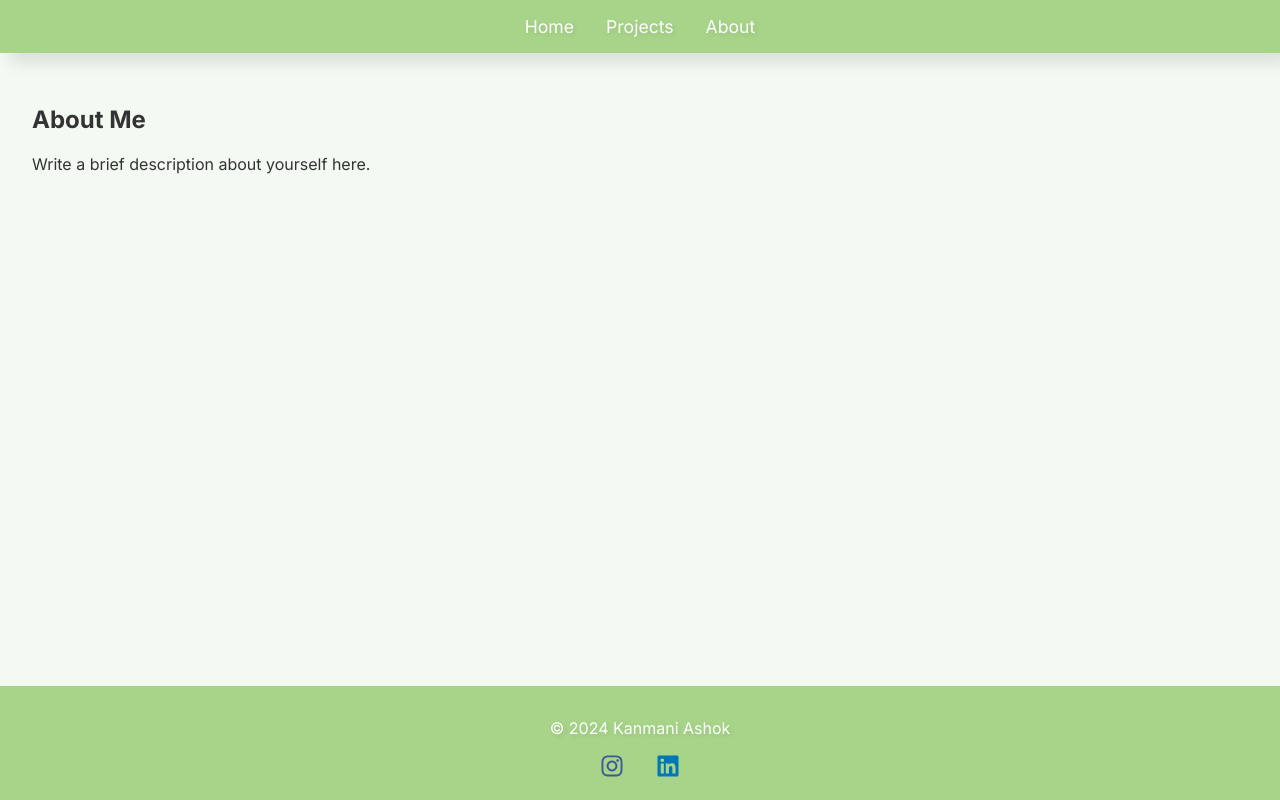
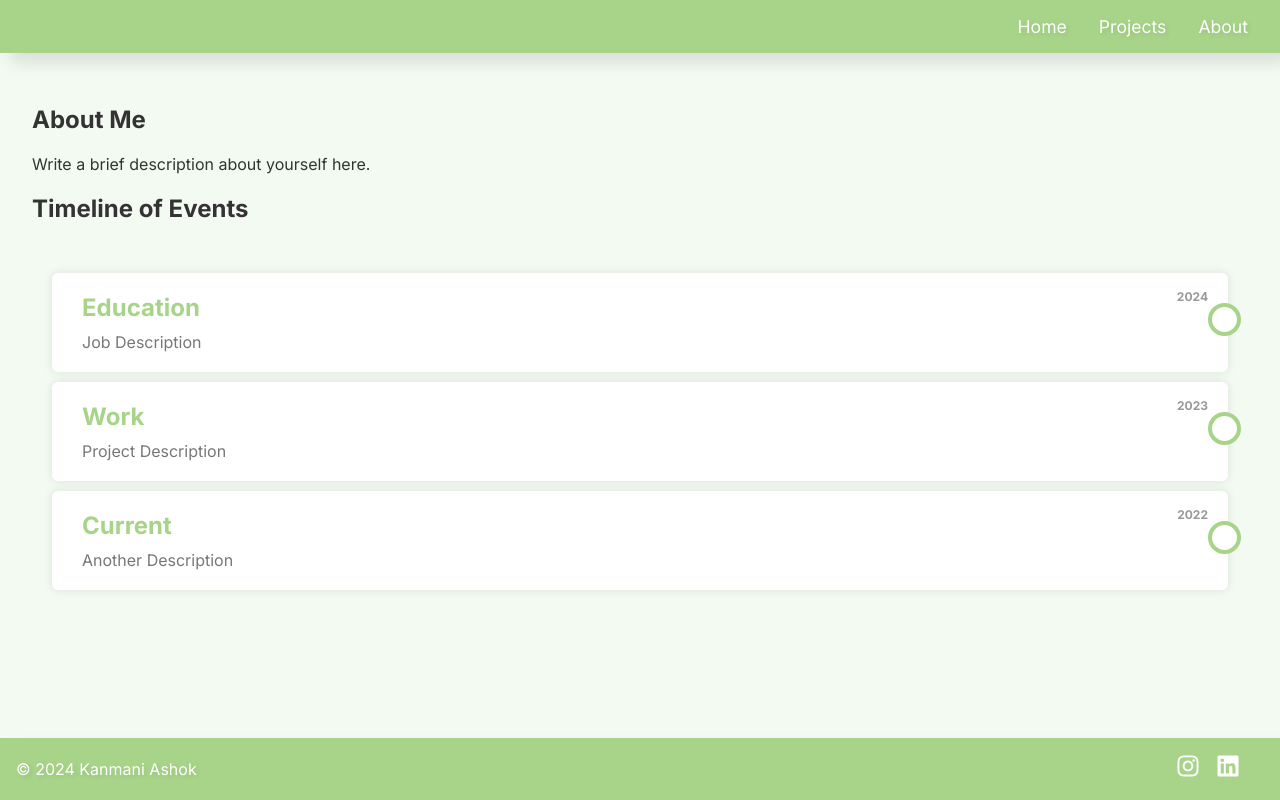
Before and after one commit to KanmaniAshok-QA/KanmaniAshok, a React (Create React App) app: page /#/about in a window 1280 px wide. Built offline with nearby package versions, Linux system fonts and the light colour scheme.

Commit message:
changes made recently

```diff
--- a/package.json
+++ b/package.json
@@ -7,12 +7,14 @@
     "@testing-library/jest-dom": "^5.17.0",
     "@testing-library/react": "^13.4.0",
     "@testing-library/user-event": "^13.5.0",
+    "framer-motion": "^11.2.13",
     "lucide-react": "^0.400.0",
     "react": "^18.3.1",
     "react-dom": "^18.3.1",
     "react-icons": "^5.2.1",
     "react-router-dom": "^6.24.0",
     "react-scripts": "5.0.1",
+    "react-typed": "^2.0.12",
     "styled-components": "^6.1.11",
     "web-vitals": "^2.1.4"
   },
--- a/public/index.html
+++ b/public/index.html
@@ -2,7 +2,7 @@
 <html lang="en">
   <head>
     <meta charset="utf-8" />
-    <link rel="icon" href="%PUBLIC_URL%/favicon.ico" />
+    <link rel="icon" href="%PUBLIC_URL%/fav.png" type = "image/png"/>
     <link href="https://fonts.googleapis.com/css2?family=Inter:wght@400;500;700&display=swap" rel="stylesheet">
     <meta name="viewport" content="width=device-width, initial-scale=1" />
     <meta name="theme-color" content="#000000" />
@@ -25,7 +25,7 @@
       work correctly both with client-side routing and a non-root public URL.
       Learn how to configure a non-root public URL by running `npm run build`.
     -->
-    <title>React App</title>
+    <title>My Portfolio</title>
   </head>
   <body>
     <noscript>You need to enable JavaScript to run this app.</noscript>
--- a/src/App.js
+++ b/src/App.js
@@ -17,11 +17,15 @@ const Header = styled.header`
   box-shadow: 10px 10px 15px rgba(0, 0, 0, 0.1);
   text-shadow: 2px 2px 5px rgba(0, 0, 0, 0.1);
   padding: 1rem;
+  display: flex;
+  justify-content: space-between;
+  align-items: center; /* Center items vertically */
 `;
 
 const Nav = styled.nav`
   display: flex;
-  justify-content: center;
+  justify-content: flex-end; /* Align items to the right */
+  flex: 1;
 
   @media (max-width: 768px) {
     flex-direction: column;
@@ -53,17 +57,19 @@ const Footer = styled.footer`
   text-align: center;
   padding: 1rem;
   margin-top: auto;
+  display: flex;
+  justify-content: space-between;
+  align-items: center; /* Center items vertically */
 `;
 
 const SocialLinks = styled.div`
   display: flex;
-justify-content: center;
-margin-top: 1rem;
+  margin-right: 1rem;
 `;
 
 const SocialLink = styled.a`
   color: white;
-margin: 0 1rem;
+  margin: 0 0.5rem;
   font-size: 1.5rem;
   color: ${({ color }) => color};
 
@@ -71,6 +77,7 @@ color: ${({ color }) => color};
     color: #ccc;
   }
 `;
+
 
 const HamburgerButton = styled.button`
   display: none;
@@ -82,20 +89,15 @@ const HamburgerButton = styled.button`
 
   @media (max-width: 768px) {
     display: block;
-    position: absolute;
-    top: 1rem;
-    right: 1rem;
   }
 `;
 
 function App() {
-
   const [isMenuOpen, setIsMenuOpen] = useState(false);
 
   const toggleMenu = () => {
     setIsMenuOpen(!isMenuOpen);
   };
-
 
   return (
     <Router>
@@ -116,12 +118,12 @@ return (
           </Routes>
         </MainContent>
         <Footer>
-          <p>&copy; 2024 Kanmani Ashok</p>
+          <div>&copy; 2024 Kanmani Ashok</div>
           <SocialLinks>
-            <SocialLink href="https://www.instagram.com/kanmaniashok/" target="_blank" rel="noopener noreferrer" color="#3b5998">
+            <SocialLink href="https://www.instagram.com/kanmaniashok/" target="_blank" rel="noopener noreferrer">
               <FaInstagram />
             </SocialLink>
-            <SocialLink href="https://www.linkedin.com/in/kanmaniashok/" target="_blank" rel="noopener noreferrer" color="#0077b5">
+            <SocialLink href="https://www.linkedin.com/in/kanmaniashok/" target="_blank" rel="noopener noreferrer">
               <FaLinkedin />
             </SocialLink>
           </SocialLinks>
--- a/src/components/About.js
+++ b/src/components/About.js
@@ -1,15 +1,25 @@
 import React from 'react';
 import styled from 'styled-components';
+import Timeline from './Timeline';
 
 const AboutContainer = styled.div`
   padding: 2rem;
 `;
+
+const events = [
+  { date: '2024', title: 'Education', description: 'Job Description' },
+  { date: '2023', title: 'Work', description: 'Project Description' },
+  { date: '2022', title: 'Current', description: 'Another Description' },
+  // Add more events here...
+];
 
 function About() {
   return (
     <AboutContainer>
       <h2>About Me</h2>
       <p>Write a brief description about yourself here.</p>
+      <h2>Timeline of Events</h2>
+      <Timeline events={events} />
     </AboutContainer>
   );
 }
--- /dev/null
+++ b/src/components/HeroSection.js
@@ -0,0 +1,67 @@
+// components/HeroSection.js
+
+import React from 'react';
+import styled from 'styled-components';
+import { motion } from 'framer-motion';
+
+const HeroContainer = styled.div`
+  text-align: center;
+  padding: 2rem;
+  background-color: #FFFFFF;
+
+  @media (max-width: 768px) {
+    padding: 1rem;
+  }
+`;
+
+const Title = styled(motion.h1)`
+  font-weight: 300;
+  color: #2c3e50;
+  margin-bottom: 1rem;
+  font-size: 2.5rem;
+
+  @media (max-width: 768px) {
+    font-size: 2rem;
+  }
+`;
+
+const Subtitle = styled(motion.p)`
+  font-weight: 300;
+  color: #34495e;
+  margin-bottom: 2rem;
+  font-size: 1.2rem;
+
+  @media (max-width: 768px) {
+    font-size: 1rem;
+  }
+`;
+
+const HeroSection = () => {
+  return (
+    <HeroContainer>
+      <Title
+        initial={{ opacity: 0, y: -50 }}
+        animate={{ opacity: 1, y: 0 }}
+        transition={{ duration: 1 }}
+      >
+        Kanmani Ashok
+      </Title>
+      <Subtitle
+        initial={{ opacity: 0, y: 50 }}
+        animate={{ opacity: 1, y: 0 }}
+        transition={{ duration: 1 }}
+      >
+        QA Engineer
+      </Subtitle>
+      <Subtitle
+        initial={{ opacity: 0, y: 50 }}
+        animate={{ opacity: 1, y: 0 }}
+        transition={{ duration: 1 }}
+      >
+        With 8 years of experience, I specialise in assuring software quality through functional, performance testing and automation.
+      </Subtitle>
+    </HeroContainer>
+  );
+};
+
+export default HeroSection;
--- a/src/components/Home.js
+++ b/src/components/Home.js
@@ -1,6 +1,11 @@
+// Home.js
+
 import React from 'react';
 import styled from 'styled-components';
 import { Download } from 'lucide-react';
+import HeroSection from './HeroSection';
+
+
 
 const HomeContainer = styled.div`
   text-align: center;
@@ -10,28 +15,6 @@ const HomeContainer = styled.div`
 
   @media (max-width: 768px) {
     padding: 1rem;
-  }
-`;
-
-const Title = styled.h1`
-  font-weight: 300;
-  color: #2c3e50;
-  margin-bottom: 1rem;
-  font-size: 2.5rem;
-
-  @media (max-width: 768px) {
-    font-size: 2rem;
-  }
-`;
-
-const Subtitle = styled.p`
-  font-weight: 300;
-  color: #34495e;
-  margin-bottom: 2rem;
-  font-size: 1.2rem;
-
-  @media (max-width: 768px) {
-    font-size: 1rem;
   }
 `;
 
@@ -90,7 +73,7 @@ const DownloadButton = styled.a`
   text-align: center;
   text-decoration: none;
   font-size: 16px;
-  margin: 4px 2px;
+  margin: 20px 2px 4px 2px;
   cursor: pointer;
   border-radius: 5px;
   transition: background-color 0.3s;
@@ -108,7 +91,6 @@ const DownloadButton = styled.a`
     font-size: 14px;
   }
 `;
-
 
 function Home() {
   const skills = [
@@ -152,11 +134,10 @@ function Home() {
   ];
 
 
+
   return (
     <HomeContainer>
-      <Title>Welcome to My Portfolio</Title>
-      <Subtitle>With 8 years of experience, I specialise in assuring software quality through functional, performance testing and automation. I have a solid track record in testing applications such as Saas, SAP products, Salesforce, APIs, web and mobile applications. Proficient in employing diverse testing methods and tools to pinpoint and address issues, I contribute to developing top-notch software solutions.</Subtitle>
-
+      <HeroSection />
       <DownloadButton
         href="./public/Resume.pdf"
         download="Resume.pdf"
--- /dev/null
+++ b/src/components/Timeline.js
@@ -0,0 +1,81 @@
+// Timeline.js
+
+import React from 'react';
+import styled from 'styled-components';
+
+const TimelineContainer = styled.div`
+  position: relative;
+  max-width: 1200px;
+  margin: 0 auto;
+  padding: 20px;
+  text-align: left;
+`;
+
+const TimelineItem = styled.div`
+  padding: 20px 30px;
+  position: relative;
+  background: #fff;
+  border-radius: 6px;
+  margin: 10px 0;
+  box-shadow: 0 0 10px rgba(0, 0, 0, 0.1);
+
+  &:after {
+    content: '';
+    position: absolute;
+    width: 25px;
+    height: 25px;
+    right: -12.5px;
+    background-color: white;
+    border: 4px solid #A7D489;
+    top: 30px;
+    border-radius: 50%;
+    z-index: 1;
+  }
+
+  @media (max-width: 600px) {
+    width: 100%;
+    padding-left: 30px;
+    padding-right: 25px;
+  }
+`;
+
+const TimelineDate = styled.span`
+  position: absolute;
+  top: 16px;
+  font-size: 12px;
+  font-weight: bold;
+  right: 20px;
+  color: #999;
+
+  @media (max-width: 600px) {
+    top: 10px;
+  }
+`;
+
+const TimelineTitle = styled.h3`
+  margin: 0;
+  padding: 0;
+  color: #A7D489;
+  font-size: 1.5rem;
+`;
+
+const TimelineDescription = styled.p`
+  margin: 10px 0 0;
+  color: #777;
+`;
+
+const Timeline = ({ events }) => {
+  return (
+    <TimelineContainer>
+      {events.map((event, index) => (
+        <TimelineItem key={index}>
+          <TimelineDate>{event.date}</TimelineDate>
+          <TimelineTitle>{event.title}</TimelineTitle>
+          <TimelineDescription>{event.description}</TimelineDescription>
+        </TimelineItem>
+      ))}
+    </TimelineContainer>
+  );
+};
+
+export default Timeline;
```
Also changed, not shown: src/components/Footer.js (+35 -2 lines), public/fav.png (added), 1 other file (tests, documents, lock files or other folders). Lines whose indentation alone changed are shown as unchanged.
